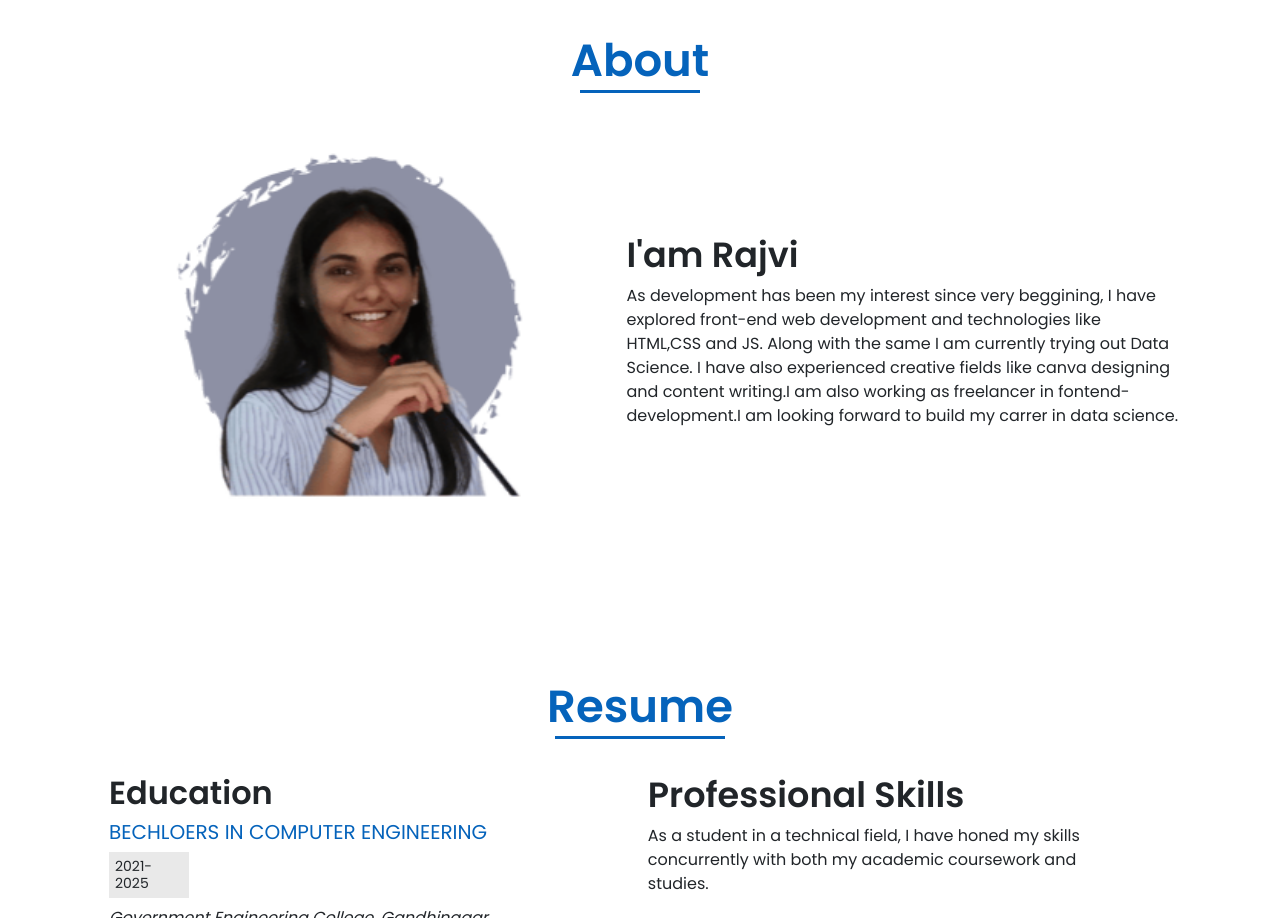
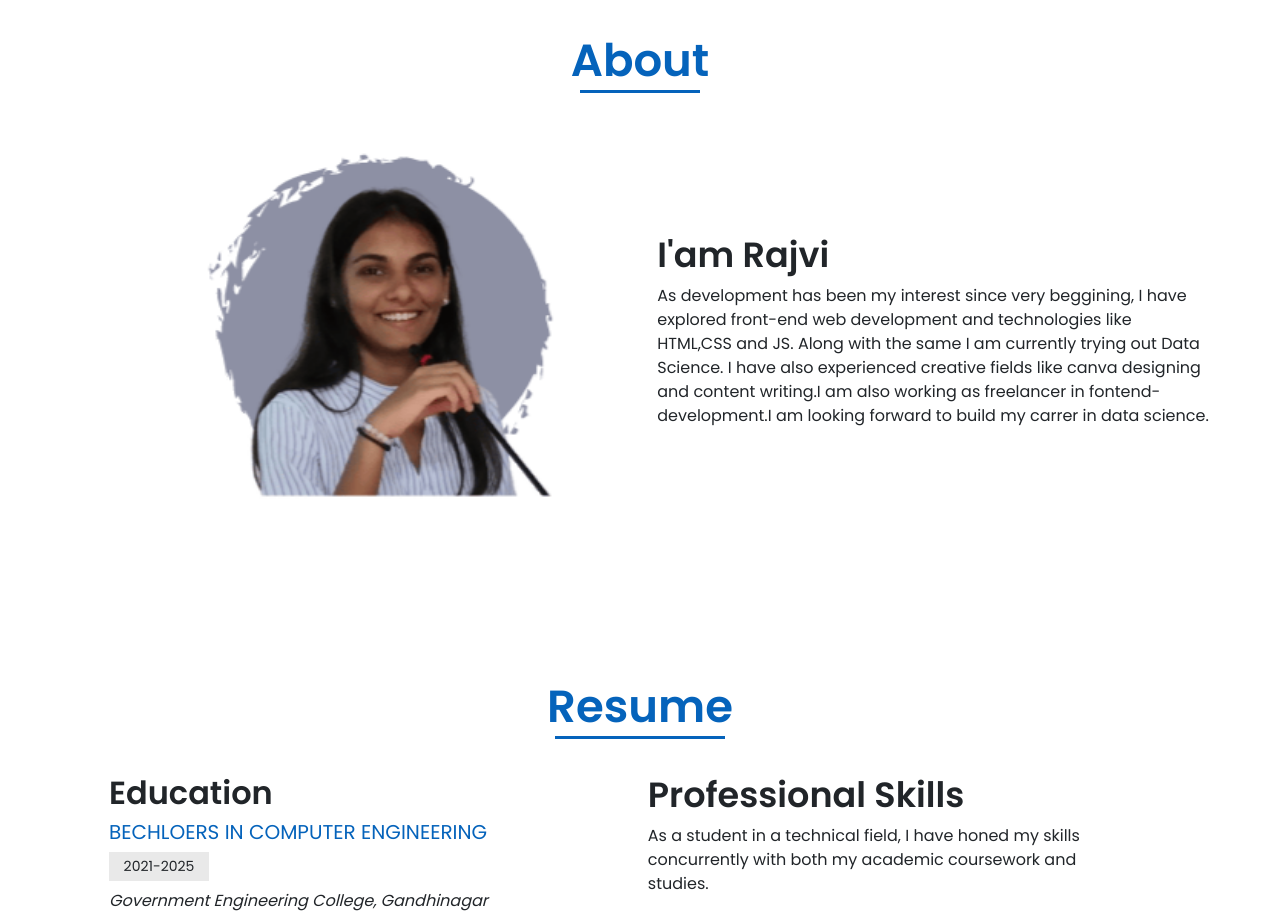
Before and after one commit to RajviKamani/portfolio, a plain HTML site: page index.html in a window 1280 px wide. Shown: the part 870-1788 px from the top of the page. Drawn offline with nearby package versions, Linux system fonts and the light colour scheme.

Commit message:
Update portfolio.css

```diff
--- a/portfolio.css
+++ b/portfolio.css
@@ -653,6 +653,10 @@ html{
     display: flex;
 }
 
+.img{
+    margin: auto;
+}
+
 .img-abt{
     margin-left: 100px;
     margin-top: 20px;
@@ -727,9 +731,11 @@ html{
 
 .res-h6{
     background-color: #e9e9e9;
-    width: 80px;
+    width: 100px;
     padding:6px;
     font-size: 14px;
+    text-align: center;
+
 }
 
 .line{
```
